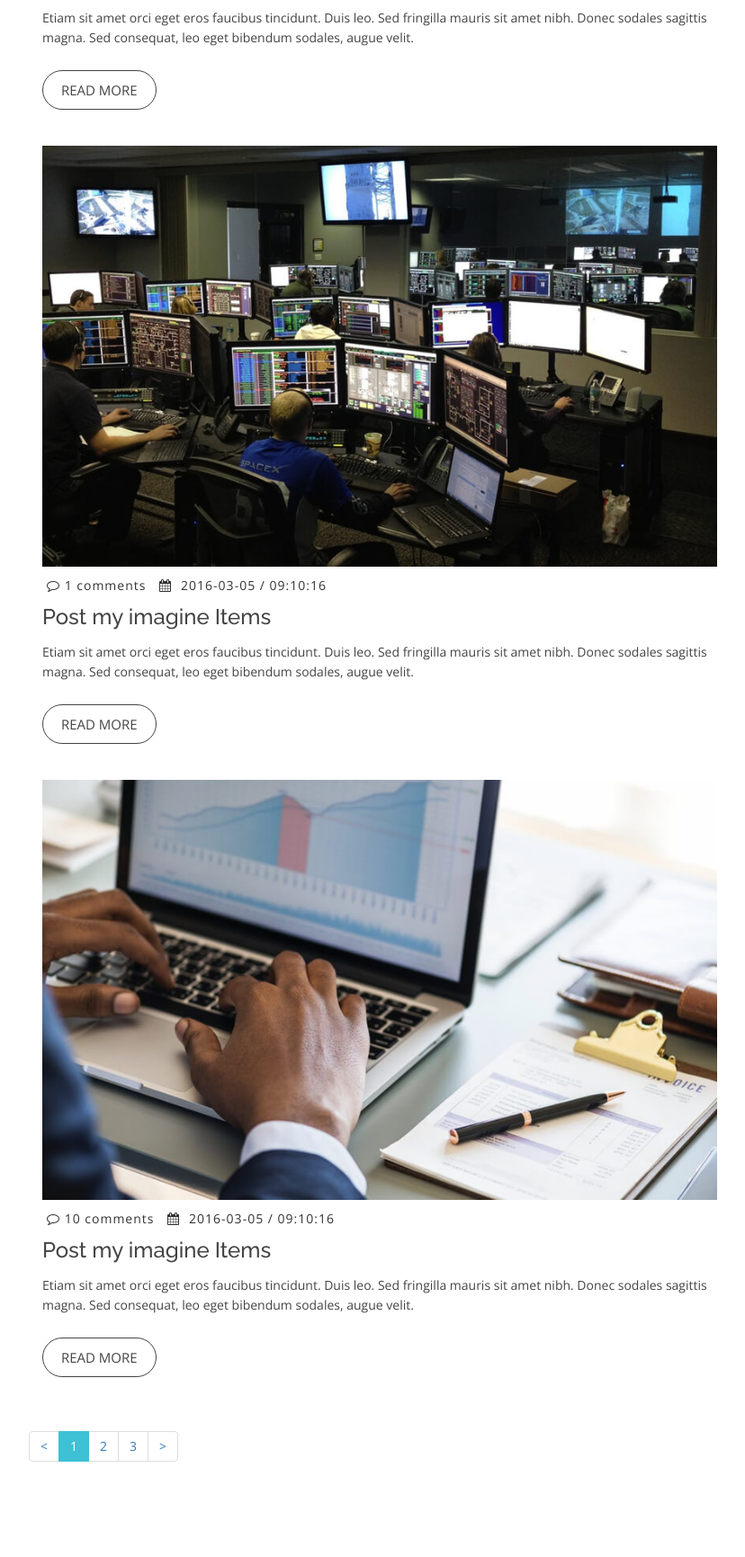
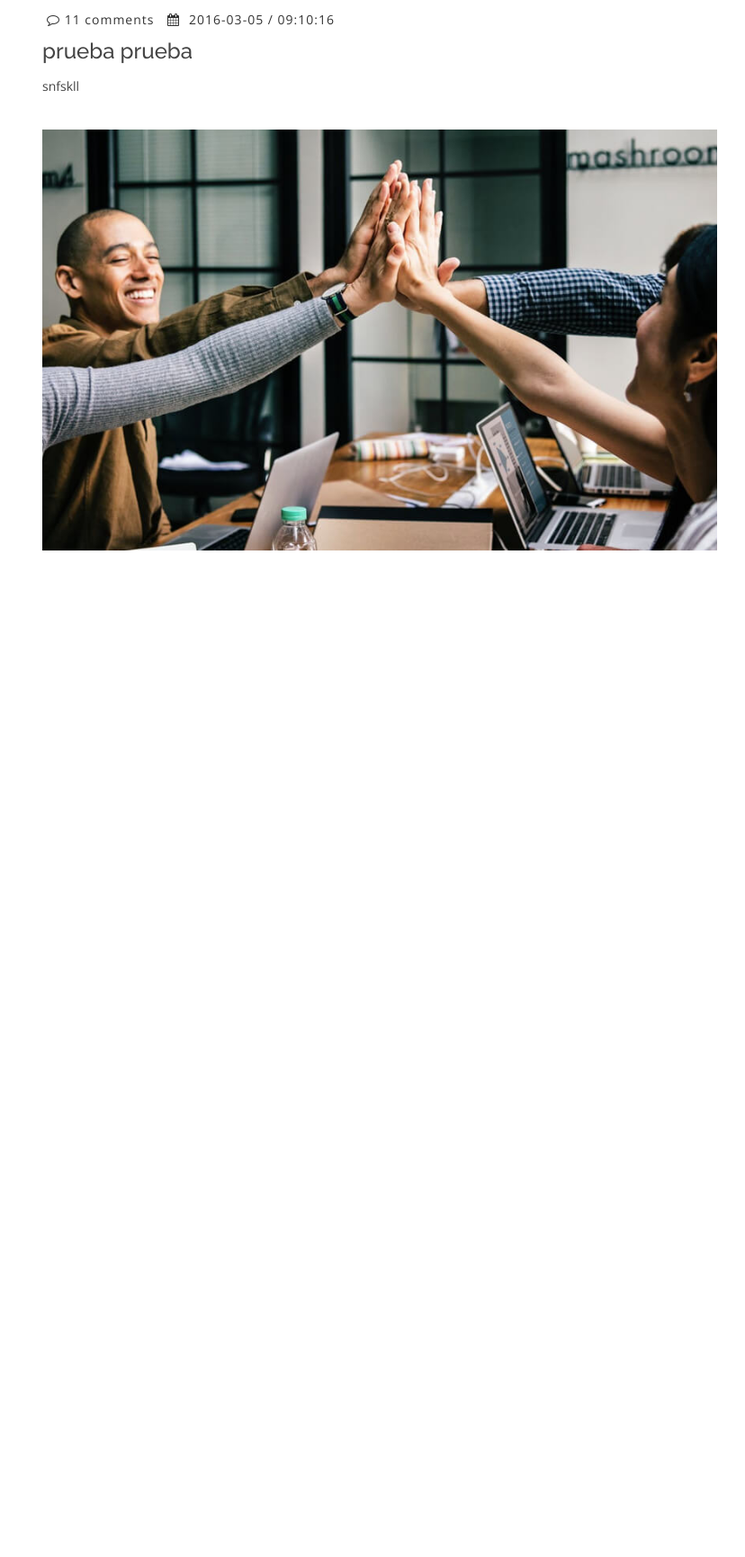
Before and after one commit to anderson-0812/sitioWebSudamericano, a Django app: page /testimonios_all/ in a window 1280 px wide. Shown: the part 2953-4684 px from the top of the page at 90% size, without its empty margins (413-1241 px from the left). After the commit the page ends 3565 px from the top, so only its background shows below. Run offline with Django 3.2, Linux system fonts and the light colour scheme; data comes from the database, SQL or seed files in the repository; both versions use the stored data as it was after the commit; some libraries are stand-ins or nearby versions.

Commit message:
Se añaden listado de testimonios con videos, se uso un js en cada iframe para que el usuario ingrese el link del videonormal mas no enmebido con la funcion onload var uri = this.getAttribute('src');uri = uri.split('https://www.youtube.com/watch?v=');if(uri.length >0){ uriFinal = 'https://www.youtube.com/embed/'+uri;};alert(uriFinal); this.setAttribute('src',uriFinal);setAttribute('onload','');

```diff
--- a/templates/Testimonios/testimonios_all.html
+++ b/templates/Testimonios/testimonios_all.html
@@ -171,10 +171,15 @@
         <div class="col-md-8 col-sm-8 col-xs-12">
           <div class="row">
             <div class="col-md-12 col-sm-12 col-xs-12">
+          	{% if testimonios_all %}
+          		{% for exalu in testimonios_all %}
+	                {% for testi in exalu.testimonios_set.all %}
               		<div class="single-blog">
               		  <div class="single-blog-img">
               		    <a href="blog-details.html">
-											<img src="img/blog/1.jpg" alt="">
+                  			<iframe onload="var uri = this.getAttribute('src');uri = uri.split('https://www.youtube.com/watch?v=');if(uri.length >0){ uriFinal = 'https://www.youtube.com/embed/'+uri;};alert(uriFinal); this.setAttribute('src',uriFinal);setAttribute('onload','');"  width="560" height="315"
+                  				src="{{ testi.video }}" poster="presentacion.jpg" controls>
+                  			</iframe>
 						</a>
               		  </div>
                		 <div class="blog-meta">
@@ -187,154 +192,22 @@
 										</span>
                		 </div>
               		  <div class="blog-text">
-                  {% if testimonios_all %}
-                  	{% for exalu in testimonios_all %}
-	                  	{% for testi in exalu.testimonios_set.all %}
+
 		                	<h4>
 
 								<a href="#">{{ exalu.nombres }} {{ exalu.apellidos }}</a>
 							</h4>
 							<p>{{ testi.testimonio }}</p><br>
-							<p>{{ testi.video }}</p>
+							<div class="single-blog-img">
+											<img src="img/blog/1.jpg" alt="">
+                			</div>
+              		  </div>
+             		 </div>
 					{% endfor %}
 				{% endfor %}
 			{% endif %}
             </div>
-                <span>
-										<a href="blog-details.html" class="ready-btn">Read more</a>
-									</span>
-              </div>
-            </div>
-            <!-- End single blog -->
-            <div class="col-md-12 col-sm-12 col-xs-12">
-              <div class="single-blog">
-                <div class="single-blog-img">
-                  <a href="blog-details.html">
-											<img src="img/blog/2.jpg" alt="">
-										</a>
-                </div>
-                <div class="blog-meta">
-                  <span class="comments-type">
-											<i class="fa fa-comment-o"></i>
-											<a href="#">7 comments</a>
-										</span>
-                  <span class="date-type">
-											<i class="fa fa-calendar"></i>2016-03-05 / 09:10:16
-										</span>
-                </div>
-                <div class="blog-text">
-                  <h4>
-											<a href="#">Post my imagine Items</a>
-										</h4>
-                  <p>
-                    Etiam sit amet orci eget eros faucibus tincidunt. Duis leo. Sed fringilla mauris sit amet nibh. Donec sodales sagittis magna. Sed consequat, leo eget bibendum sodales, augue velit.
-                  </p>
-                </div>
-                <span>
-										<a href="blog-details.html" class="ready-btn">Read more</a>
-									</span>
-              </div>
-            </div>
-            <!-- Start single blog -->
-            <div class="col-md-12 col-sm-12 col-xs-12">
-              <div class="single-blog">
-                <div class="single-blog-img">
-                  <a href="blog-details.html">
-											<img src="img/blog/3.jpg" alt="">
-										</a>
-                </div>
-                <div class="blog-meta">
-                  <span class="comments-type">
-											<i class="fa fa-comment-o"></i>
-											<a href="#">13 comments</a>
-										</span>
-                  <span class="date-type">
-											<i class="fa fa-calendar"></i>2016-03-05 / 09:10:16
-										</span>
-                </div>
-                <div class="blog-text">
-                  <h4>
-											<a href="#">Post my imagine Items</a>
-										</h4>
-                  <p>
-                    Etiam sit amet orci eget eros faucibus tincidunt. Duis leo. Sed fringilla mauris sit amet nibh. Donec sodales sagittis magna. Sed consequat, leo eget bibendum sodales, augue velit.
-                  </p>
-                </div>
-                <span>
-										<a href="blog-details.html" class="ready-btn">Read more</a>
-									</span>
-              </div>
-            </div>
-            <!-- End single blog -->
-            <div class="col-md-12 col-sm-12 col-xs-12">
-              <div class="single-blog">
-                <div class="single-blog-img">
-                  <a href="blog-details.html">
-											<img src="img/blog/4.jpg" alt="">
-										</a>
-                </div>
-                <div class="blog-meta">
-                  <span class="comments-type">
-											<i class="fa fa-comment-o"></i>
-											<a href="#">1 comments</a>
-										</span>
-                  <span class="date-type">
-											<i class="fa fa-calendar"></i>2016-03-05 / 09:10:16
-										</span>
-                </div>
-                <div class="blog-text">
-                  <h4>
-											<a href="#">Post my imagine Items</a>
-										</h4>
-                  <p>
-                    Etiam sit amet orci eget eros faucibus tincidunt. Duis leo. Sed fringilla mauris sit amet nibh. Donec sodales sagittis magna. Sed consequat, leo eget bibendum sodales, augue velit.
-                  </p>
-                </div>
-                <span>
-										<a href="blog-details.html" class="ready-btn">Read more</a>
-									</span>
-              </div>
-            </div>
-            <!-- Start single blog -->
-            <div class="col-md-12 col-sm-12 col-xs-12">
-              <div class="single-blog">
-                <div class="single-blog-img">
-                  <a href="blog-details.html">
-											<img src="img/blog/5.jpg" alt="">
-										</a>
-                </div>
-                <div class="blog-meta">
-                  <span class="comments-type">
-											<i class="fa fa-comment-o"></i>
-											<a href="#">10 comments</a>
-										</span>
-                  <span class="date-type">
-											<i class="fa fa-calendar"></i>2016-03-05 / 09:10:16
-										</span>
-                </div>
-                <div class="blog-text">
-                  <h4>
-											<a href="#">Post my imagine Items</a>
-										</h4>
-                  <p>
-                    Etiam sit amet orci eget eros faucibus tincidunt. Duis leo. Sed fringilla mauris sit amet nibh. Donec sodales sagittis magna. Sed consequat, leo eget bibendum sodales, augue velit.
-                  </p>
-                </div>
-                <span>
-										<a href="blog-details.html" class="ready-btn">Read more</a>
-									</span>
-              </div>
-            </div>
-            <!-- End single blog -->
-            <div class="blog-pagination">
-              <ul class="pagination">
-                <li><a href="#">&lt;</a></li>
-                <li class="active"><a href="#">1</a></li>
-                <li><a href="#">2</a></li>
-                <li><a href="#">3</a></li>
-                <li><a href="#">&gt;</a></li>
-              </ul>
-            </div>
+
           </div>
         </div>
       </div>
```
Also changed, not shown: db.sqlite3. Lines whose indentation alone changed are shown as unchanged.
